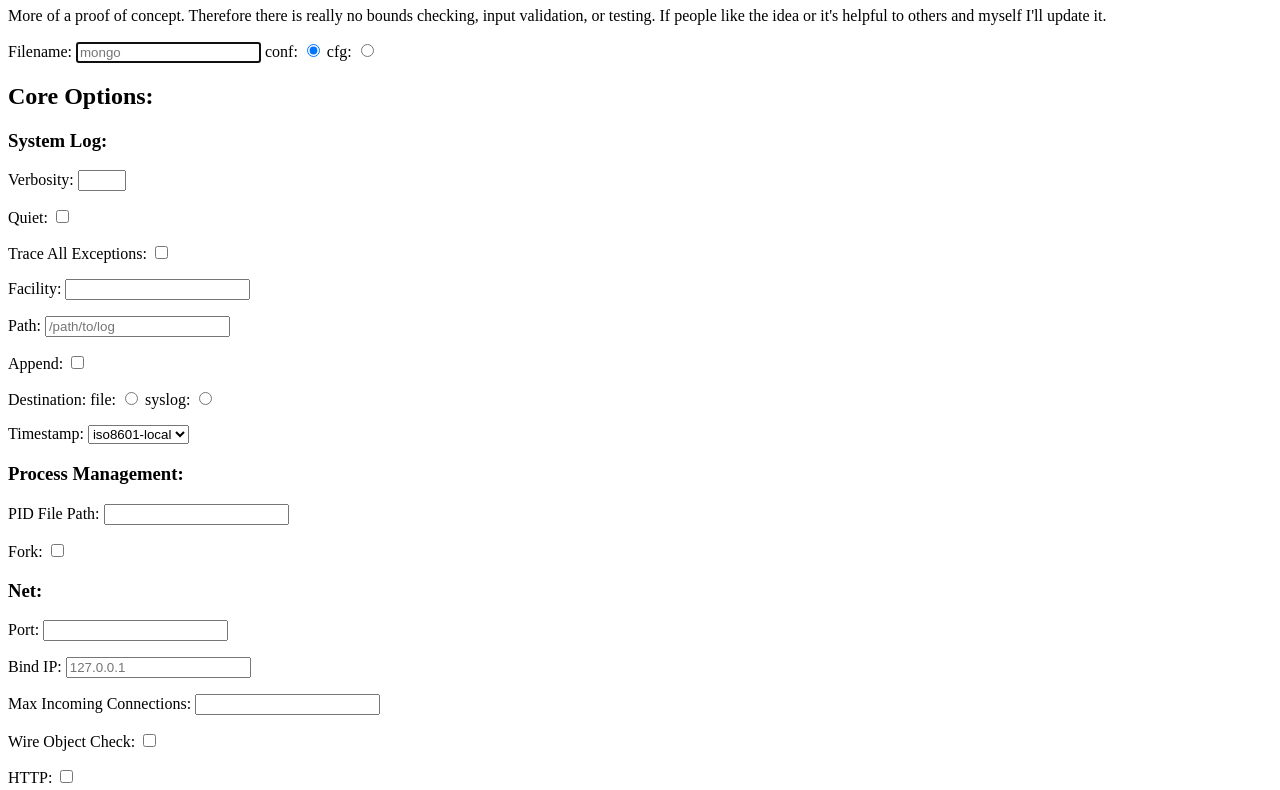
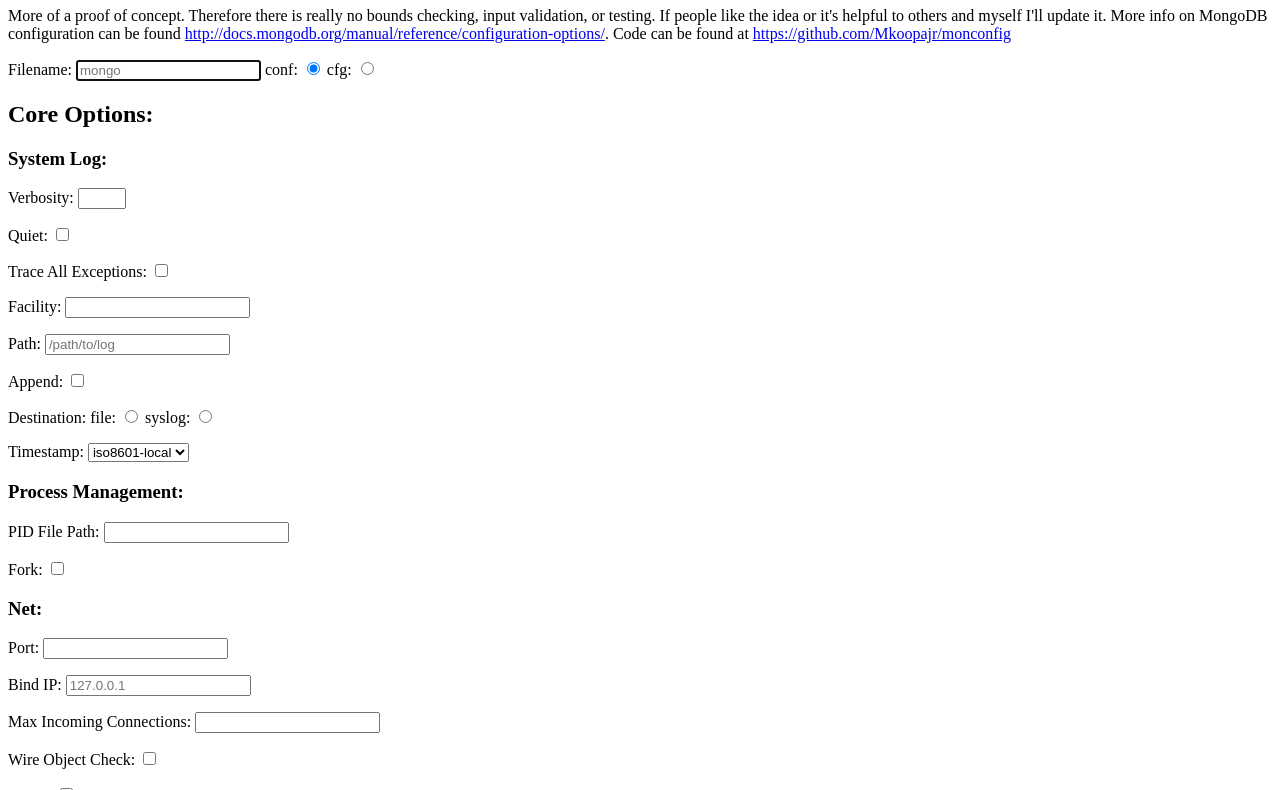
Before and after one commit to Mkoopajr/monconfig, a website: page public/index.html in a window 1280 px wide. Shown: the part 73-863 px from the top of the page. Drawn offline with Linux system fonts and the light colour scheme.

Commit message:
Added link to repository

```diff
--- a/public/index.html
+++ b/public/index.html
@@ -6,7 +6,8 @@
         <h1>MongoDB configuration generator</h1>
         <p>More of a proof of concept. Therefore there is really no bounds checking, input
         validation, or testing. If people like the idea or it's helpful to others and myself
-        I'll update it.</p>
+        I'll update it. More info on MongoDB configuration can be found <a href=http://docs.mongodb.org/manual/reference/configuration-options/>http://docs.mongodb.org/manual/reference/configuration-options/</a>.
+        Code can be found at <a href=https://github.com/Mkoopajr/monconfig>https://github.com/Mkoopajr/monconfig</a></p>
 
         <form name="config" method="post" action="/generate">
             <p>Filename: <input type="text" name="filename" placeholder="mongo" required autofocus>
@@ -164,7 +165,7 @@
             <p>Display Name: <input type="text" name="windowsDisplayName"></p>
             <p>Description: <input type="text" name="windowsServiceDescription"></p>
             <p>Service User: <input type="text" name="windowsServiceUser"></p>
-            <p>Service Password: <input type="password" name="windowsServicePwd"</p>
+            <p>Service Password: <input type="password" name="windowsServicePwd"></p>
 
             <p><input type="submit" value="Generate"></p>
         </form>
```
